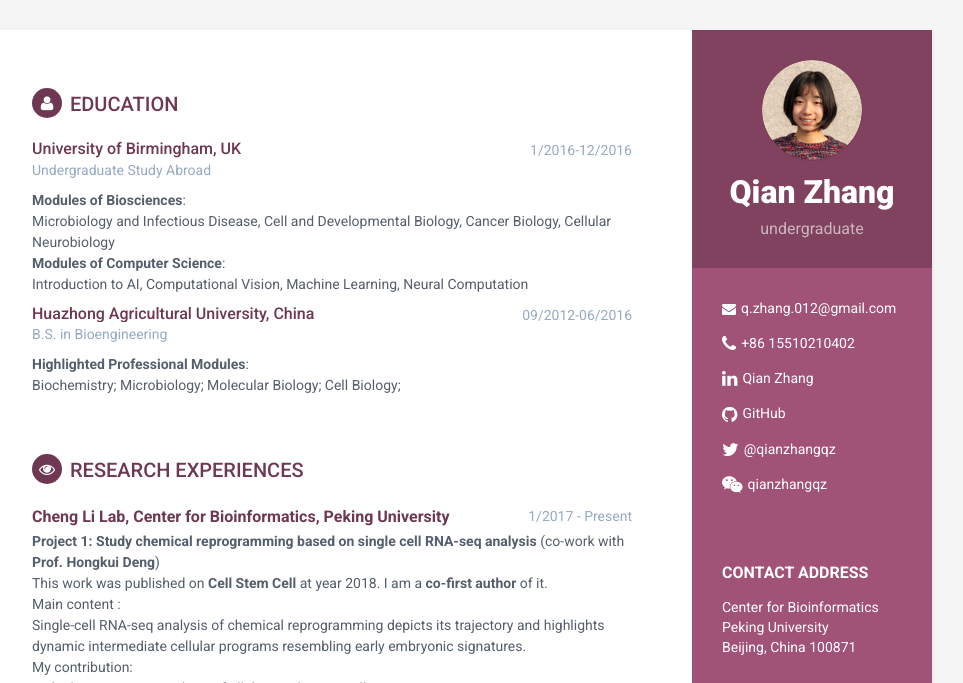
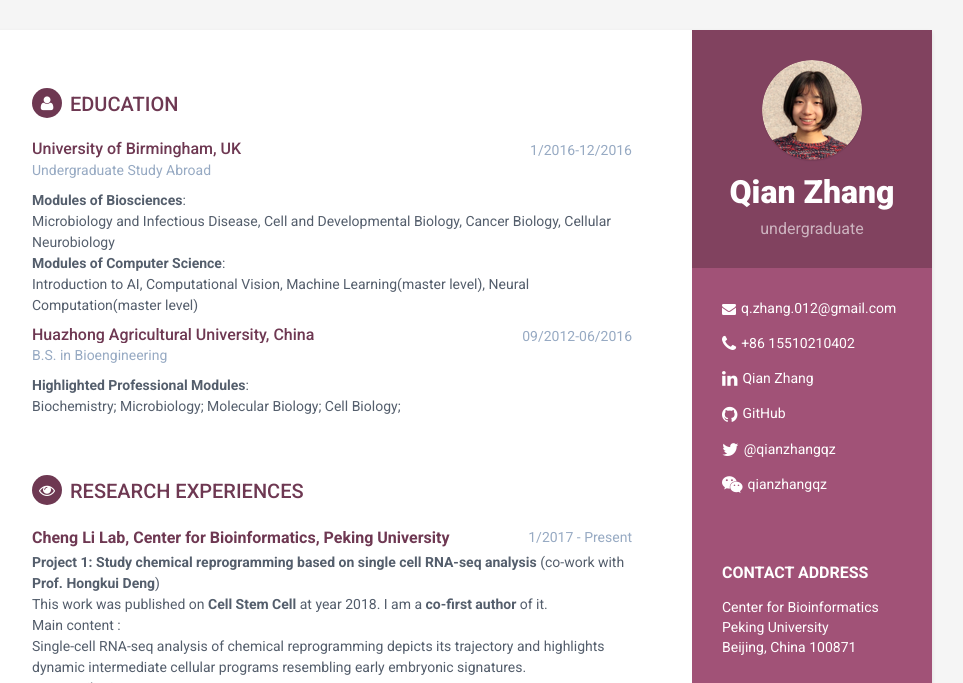
Before and after one commit to dayan5711/online-cv, a Jekyll site: the page built from index.html, in a window 1280 px wide and 900 px high, cut to the strip 0-683 px from the top of the window. Shown: the whole strip, without its empty margins (188-1151 px from the left). Built offline with Jekyll 4.4.1, drawn with Linux system fonts in a browser that asks for light colours.

Commit message:
Update education.yml

```diff
--- a/_data/education.yml
+++ b/_data/education.yml
@@ -5,7 +5,7 @@
   details: "<b>Modules of Biosciences</b>:<br>
   Microbiology and Infectious Disease, Cell and Developmental Biology, Cancer Biology, Cellular Neurobiology<br>
   <b>Modules of Computer Science</b>:<br>
-  Introduction to AI, Computational Vision, Machine Learning, Neural Computation"
+  Introduction to AI, Computational Vision, Machine Learning(master level), Neural Computation(master level)"
 - education:
   name: <font color="#6e3852">Huazhong Agricultural University, China</font>
   time: 09/2012-06/2016
```
